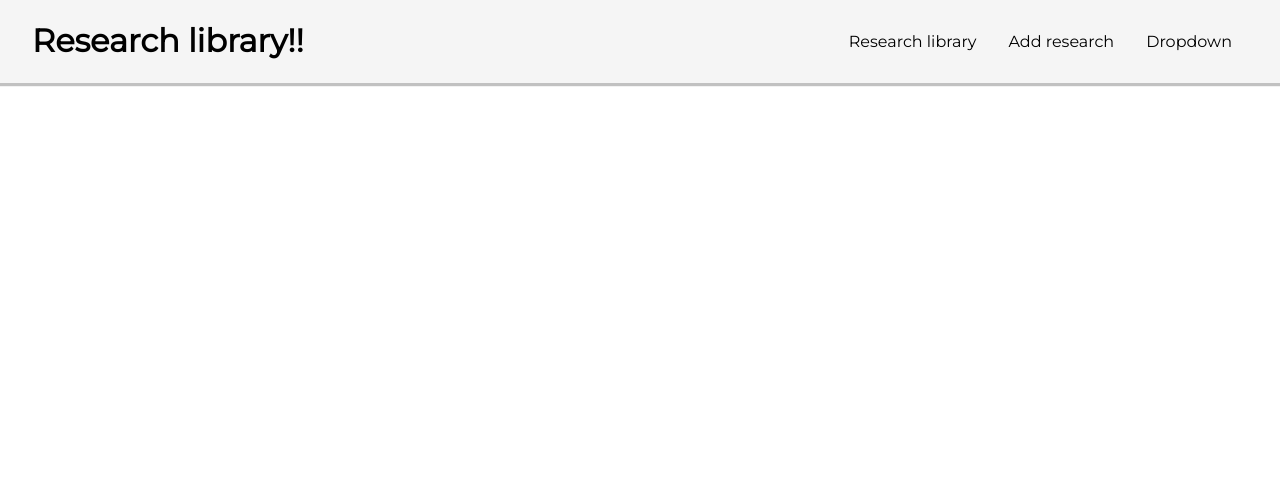
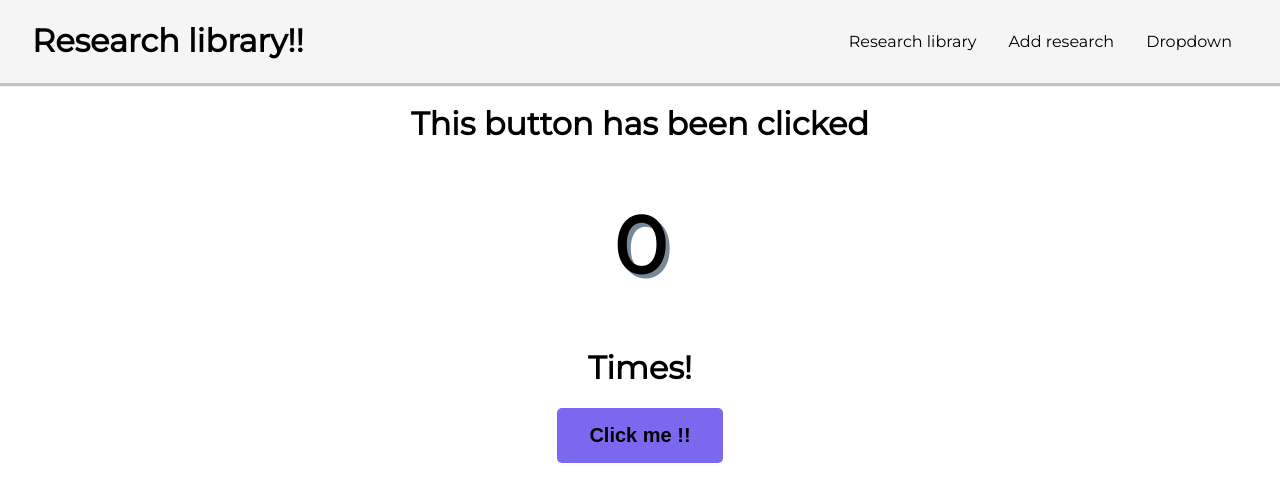
Before and after one commit to jordynoel/Application_React, a React (Create React App) app: page /counter in a window 1280 px wide. Shown: the top 502 px of the page. Built offline with nearby package versions, Linux system fonts and the light colour scheme.

Commit message:
Added counter

```diff
--- a/src/App.js
+++ b/src/App.js
@@ -3,6 +3,7 @@
 import { useState } from "react";
 import AddResearchItem from "./components/AddResearchItem";
 import { BrowserRouter as Router, Route } from "react-router-dom";
+import Counter from "./components/Counter";
 
 function App() {
   const [research, setResearch] = useState([
@@ -86,6 +87,7 @@
           path="/addResearch"
           render={(props) => <AddResearchItem onAdd={AddResearch} />}
         />
+        <Route path="/counter" render={(props) => <Counter />} />
       </div>
     </Router>
   );
--- /dev/null
+++ b/src/components/Counter.js
@@ -0,0 +1,22 @@
+import { useState } from "react";
+
+const Counter = () => {
+  const [counter, setCounter] = useState(0);
+
+  const upCount = () => {
+    setCounter(counter + 1);
+  };
+
+  return (
+    <div className="counter-container">
+      <h1>This button has been clicked</h1>
+      <h1 className="counter">{counter}</h1>
+      <h1>Times!</h1>
+      <button className="btn-counter" onClick={upCount}>
+        Click me !!
+      </button>
+    </div>
+  );
+};
+
+export default Counter;
--- a/src/components/Header.js
+++ b/src/components/Header.js
@@ -13,7 +13,7 @@
             <a href="/addResearch">Add research</a>
           </li>
           <li>
-            <a href="#">Dropdown</a>
+            <a href="/counter">Dropdown</a>
           </li>
         </ul>
       </div>
--- a/src/index.css
+++ b/src/index.css
@@ -157,3 +157,21 @@
   color: white;
   border: none;
 }
+
+.counter {
+  font-size: 5rem;
+  text-shadow: 4px 4px lightslategrey;
+}
+
+.counter-container {
+  text-align: center;
+}
+
+.btn-counter {
+  padding: 1rem 2rem;
+  border-radius: 5px;
+  font-size: 1.25rem;
+  font-weight: bold;
+  border: none;
+  background-color: mediumslateblue;
+}
```
